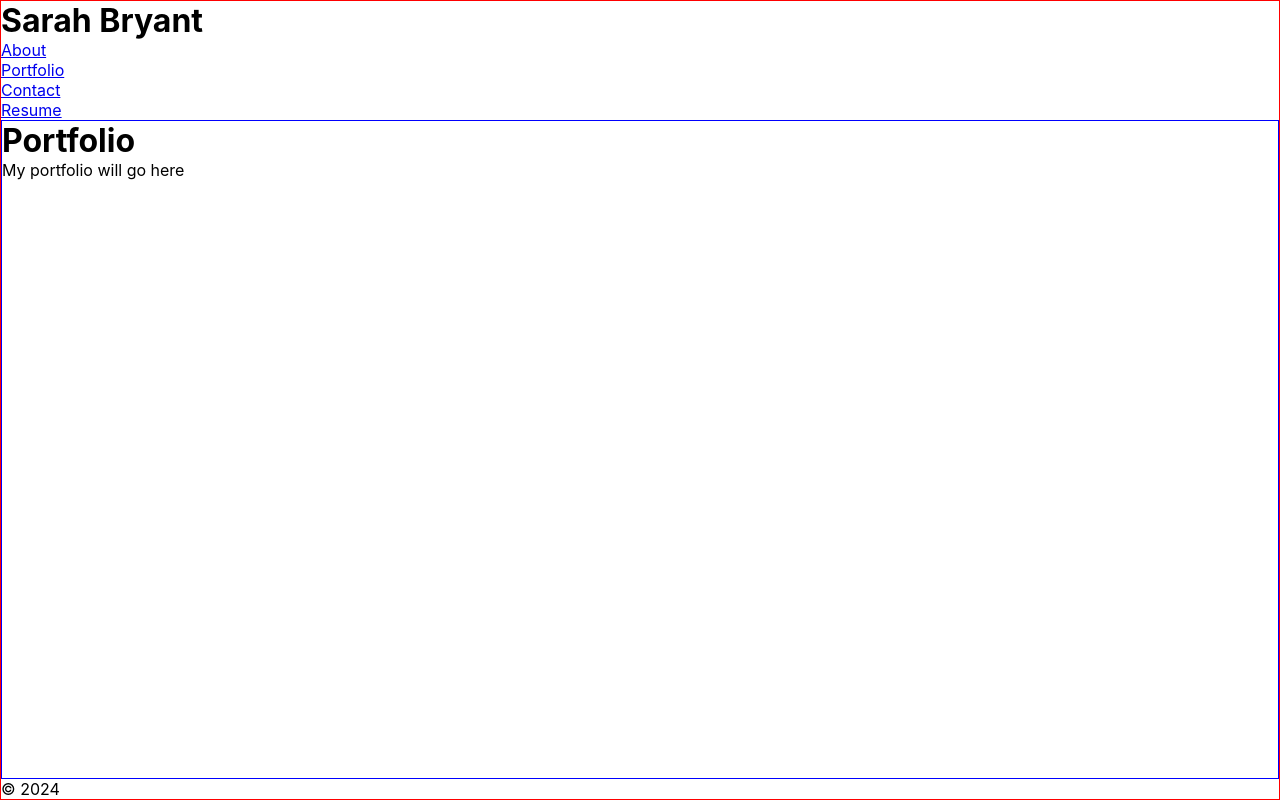
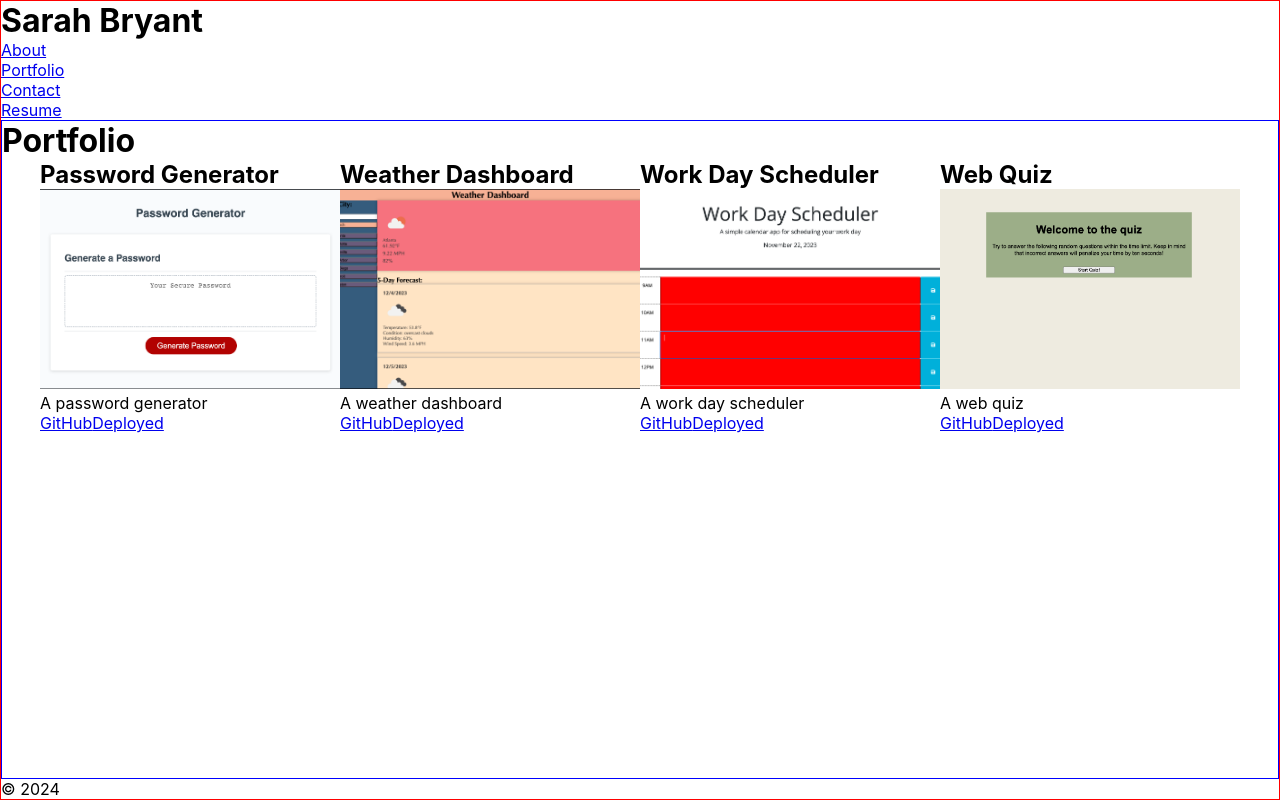
Before and after one commit to sarahbryant411/React-portfolio, a React (Create React App) app: page /portfolio in a window 1280 px wide. Built offline with nearby package versions, Linux system fonts and the light colour scheme.

Commit message:
added resume screenshot to resume page

```diff
--- a/src/App.css
+++ b/src/App.css
@@ -15,3 +15,33 @@
     flex: 1;
     border: blue 1px solid;
 }
+
+.projectTile img{
+    width: 300px;
+    height: 200px;
+    object-fit: cover;
+}
+
+.projects {
+    display: flex;
+    flex-wrap: wrap;
+    justify-content: center;
+}
+
+form {
+    display: flex;
+    gap: 10px;
+    flex-direction: column;
+    align-items: center;
+}
+
+form label {
+    font-weight: bold;
+
+}
+
+form >div {
+    display: flex;
+    flex-direction: column;
+    align-items: center;
+}
--- a/src/pages/Contact.jsx
+++ b/src/pages/Contact.jsx
@@ -2,6 +2,21 @@ function Contact() {
   return (
     <div>
       <h1>Contact</h1>
+      <form>
+        <div>
+          <label htmlFor="name">Name:</label>
+          <input type="text" id="name" name="name" />
+        </div>
+        <div>
+          <label htmlFor="email">Email:</label>
+          <input type="email" id="email" name="email" />
+        </div>
+        <div>
+          <label htmlFor="message">Message:</label>
+          <textarea id="message" name="message" />
+        </div>
+        <button type="submit">Submit</button>
+      </form>
     </div>
   );
 }
--- a/src/pages/Portfolio.jsx
+++ b/src/pages/Portfolio.jsx
@@ -1,8 +1,55 @@
+import passwordGenerator from '../images/PasswordGenerator.png'
+import weatherDashboard from '../images/WeatherDashboard.png'
+import workDayScheduler from '../images/WorkdayScheduler.png'
+import webQuiz from '../images/WebQuiz.png'
+
+const projects = [
+  {
+    title: 'Password Generator',
+    description: 'A password generator',
+    image: passwordGenerator,
+    github: 'https://github.com/sarahbryant411/password-generator',
+    deployed: 'https://sarahbryant411.github.io/password-generator/'
+
+  },
+  {
+    title: 'Weather Dashboard',
+    description: 'A weather dashboard',
+    image: weatherDashboard,
+    github: 'https://github.com/sarahbryant411/weather-dashboard-dandelion',
+    deployed: 'https://sarahbryant411.github.io/weather-dashboard-dandelion/'
+  },
+  {
+    title: 'Work Day Scheduler',
+    description: 'A work day scheduler',
+    image: workDayScheduler,
+    github: 'https://github.com/sarahbryant411/api-workday-scheduler',
+    deployed: 'https://sarahbryant411.github.io/api-workday-scheduler/'
+  },
+  {
+    title: 'Web Quiz',
+    description: 'A web quiz',
+    image: webQuiz,
+    github: 'https://github.com/sarahbryant411/web-quiz-wizard',
+    deployed: 'https://sarahbryant411.github.io/web-quiz-wizard/'
+  }
+]
+
 function Portfolio () {
   return (
     <div>
       <h1>Portfolio</h1>
-      <p>My portfolio will go here</p>
+      <div className='projects'>
+        {projects.map((project, index) => (
+          <div className='projectTile' key={index}>
+            <h2>{project.title}</h2>
+            <img src={project.image} alt={project.title} />
+            <p>{project.description}</p>
+            <a href={project.github}>GitHub</a>
+            <a href={project.deployed}>Deployed</a>
+          </div>
+        ))}
+      </div>
     </div>
   )
 }
--- a/src/pages/Resume.jsx
+++ b/src/pages/Resume.jsx
@@ -1,10 +1,28 @@
+import resumeImage from '../images/Resume.png'
+
+const resumeData = [
+  {
+    title: 'Resume',
+    description: 'A resume',
+    image: resumeImage,
+  }
+]
+
 function Resume() {
   return (
     <div>
       <h1>Resume</h1>
-      <p>My resume will go here</p>
-    </div>
-  );
-}
+      <div className='resume'>
+                {resumeData.map((resume, index) => (
+                  <div className='resumeTile' key={index}>
+                    <h2>{resume.title}</h2>
+                    <img src={resume.image} alt={resume.title} />
+                    <p>{resume.description}</p>
+                  </div>
+                ))}
+              </div>
+            </div>
+          );
+        }
 
 export default Resume;
```
Also changed, not shown: src/images/Resume.png (added).
